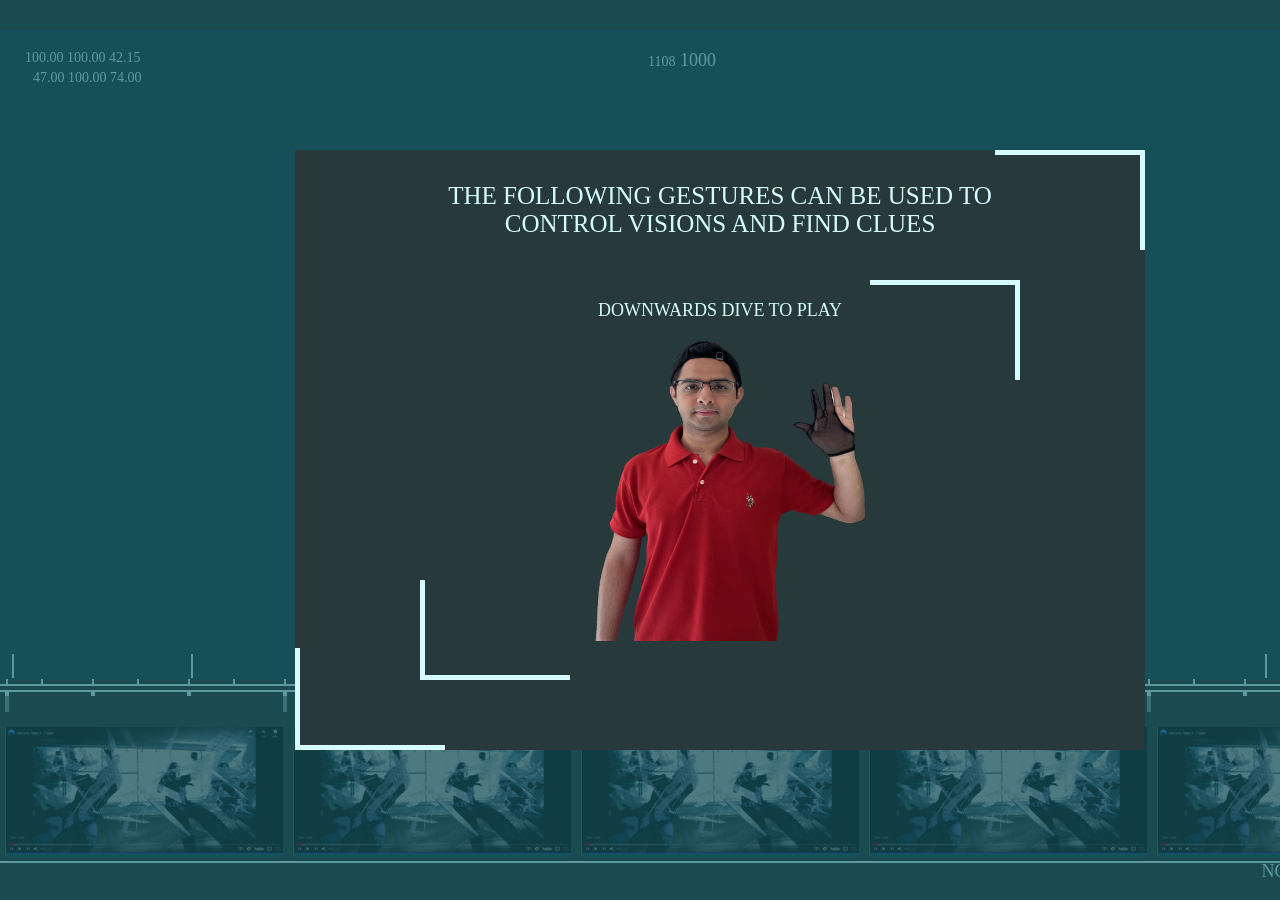
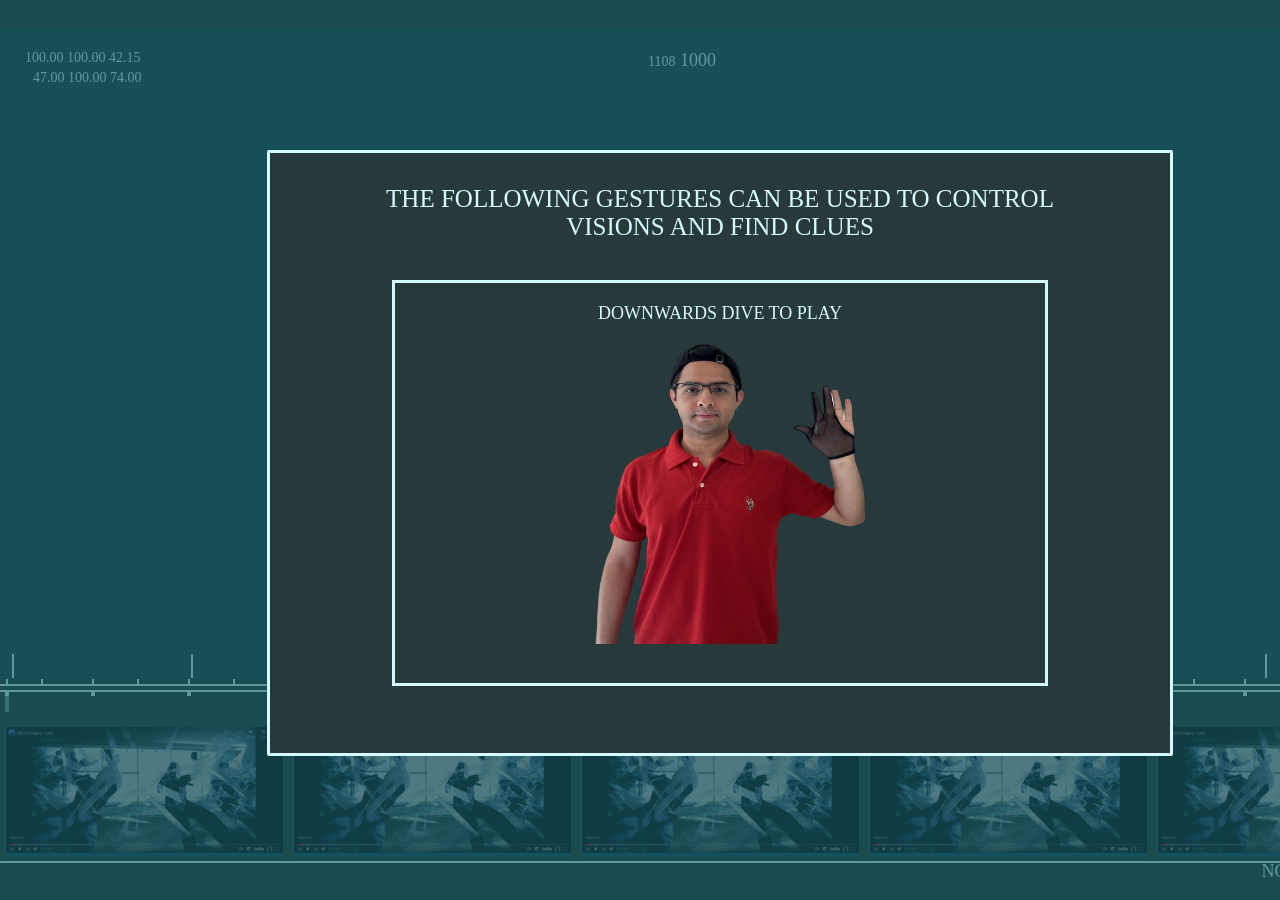
Before and after one commit to djsiu/CMPT469-project, a React (Create React App) app: page / in a window 1280 px wide. Shown: the top 900 px of the page. Built offline with nearby package versions, Linux system fonts and the light colour scheme; a web font is replaced by a local one.

Commit message:
Fix some CSS

```diff
--- a/src/App.js
+++ b/src/App.js
@@ -134,17 +134,13 @@ function App() {
 			})
 	}
 
-	function testingFunc(event) {
+	function progressThroughPopup(event) {
 		console.log(event.key);
-		console.log('got here');
 		if (event.key === "z") {
-			console.log('here');
 			//popup needs to be clicked on
 			document.getElementById('block1').style.display = 'none';
 			document.getElementById('block2').style.display = 'block';
-			console.log('here2');
 		} else if(event.key === 'x') {
-			console.log('almost done');
 			document.getElementById('popup-background').style.display = 'none';
 		}
 	}
@@ -157,21 +153,16 @@ function App() {
 			tabIndex={0}
 		>
 			<div className="popup-background" id="popup-background">
-			<div className="popup" id="popup-box" onKeyDown={testingFunc} tabIndex={0}>
+			<div className="popup" id="popup-box" onKeyDown={progressThroughPopup} tabIndex={0}>
 				<div className="contentBox">
 						<p>
 							<span className="instruction-title">THE FOLLOWING GESTURES CAN BE USED TO CONTROL VISIONS AND FIND CLUES</span>
 						</p>
-						<div className="top-corner-horizontal"/>
-						<div className="top-corner-vertical"/>
-						<div className="bottom-corner-vertical"/>
-						<div className="bottom-corner-horizontal"/>
+
 						<div className="gesture-instruction-box">
-							<div className="top-corner-horizontal"/>
-							<div className="top-corner-vertical"/>
-							<div className="bottom-corner-vertical-inside"/>
-							<div className="bottom-corner-horizontal-inside"/>
-							<div className="play-gesture-instruction" id='block1' onKeyDown={testingFunc} tabIndex={0}>
+							{//add corner pixels to look better later on
+							}
+							<div className="play-gesture-instruction" id='block1' onKeyDown={progressThroughPopup} tabIndex={0}>
 							<p>
 								<span className="gesture-title">DOWNWARDS DIVE TO PLAY</span>
 							</p>
@@ -179,7 +170,7 @@ function App() {
 						//add import playgif from ./media/playgif.webp and change {placeholderimag} with playgif
 						/>
 						</div>
-						<div className="pause-gesture-instruction" id='block2' onKeyDown={testingFunc} tabIndex={0}>
+						<div className="pause-gesture-instruction" id='block2' onKeyDown={progressThroughPopup} tabIndex={0}>
 							<p>
 								<span className="gesture-title">3-FINGER-POINT TO PAUSE</span>
 							</p>
--- a/src/styles/App.css
+++ b/src/styles/App.css
@@ -127,12 +127,14 @@
 
 .contentBox{
   position: relative;
-  width: 850px;
+  width: 900px;
   height: 600px;
   background-color: #27393A;
   border-radius: 2px;
   display: flex;
   margin-top: 150px;
+  border-color: #D5FBFE;
+  border-style: solid;
 }
 
 .video-player-background{
@@ -146,7 +148,7 @@
 .gesture-instruction-box{
   display: block;
   height: 400px;
-  width: 600px;
+  width: 650px;
   background-color: #27393A;
   position: absolute;
   top: 55%;
@@ -155,6 +157,8 @@
   display:flex;
   flex-direction: column;
   align-items: center;
+  border-color: #D5FBFE;
+  border-style: solid;
 }
 
 .popup-background{
--- a/src/styles/General.css
+++ b/src/styles/General.css
@@ -28,7 +28,7 @@ p{
 
 .instruction-title{
   font-size: 25px;
-  width: 650px;
+  width: 700px;
   text-align: center;
   position: absolute;
   top: 10%;
@@ -53,45 +53,3 @@ p{
   margin-top: 20px;
   margin-left: 25%;
 }
-
-.bottom-corner-horizontal-inside,
-.bottom-corner-horizontal,
-.top-corner-horizontal{
-  width: 150px;
-  height: 5px;;
-  background-color: #D5FBFE;
-  position: absolute;
-  top: 0;
-  right: 0;
-}
-
-.bottom-corner-vertical-inside,
-.bottom-corner-vertical,
-.top-corner-vertical{
-  width: 5px;
-  height: 100px;;
-  background-color: #D5FBFE;
-  position: absolute;
-  top: 0;
-  right: 0;
-}
-
-.bottom-corner-vertical{
-  top: 83%;
-  right: 99.4%;
-}
-
-.bottom-corner-horizontal{
-  top: 99.2%;
-  right: 82.35%;
-}
-
-.bottom-corner-vertical-inside{
-  top: 75%;
-  right: 99.2%
-}
-
-.bottom-corner-horizontal-inside{
-  top: 98.7%;
-  right: 75%;
-}
```
